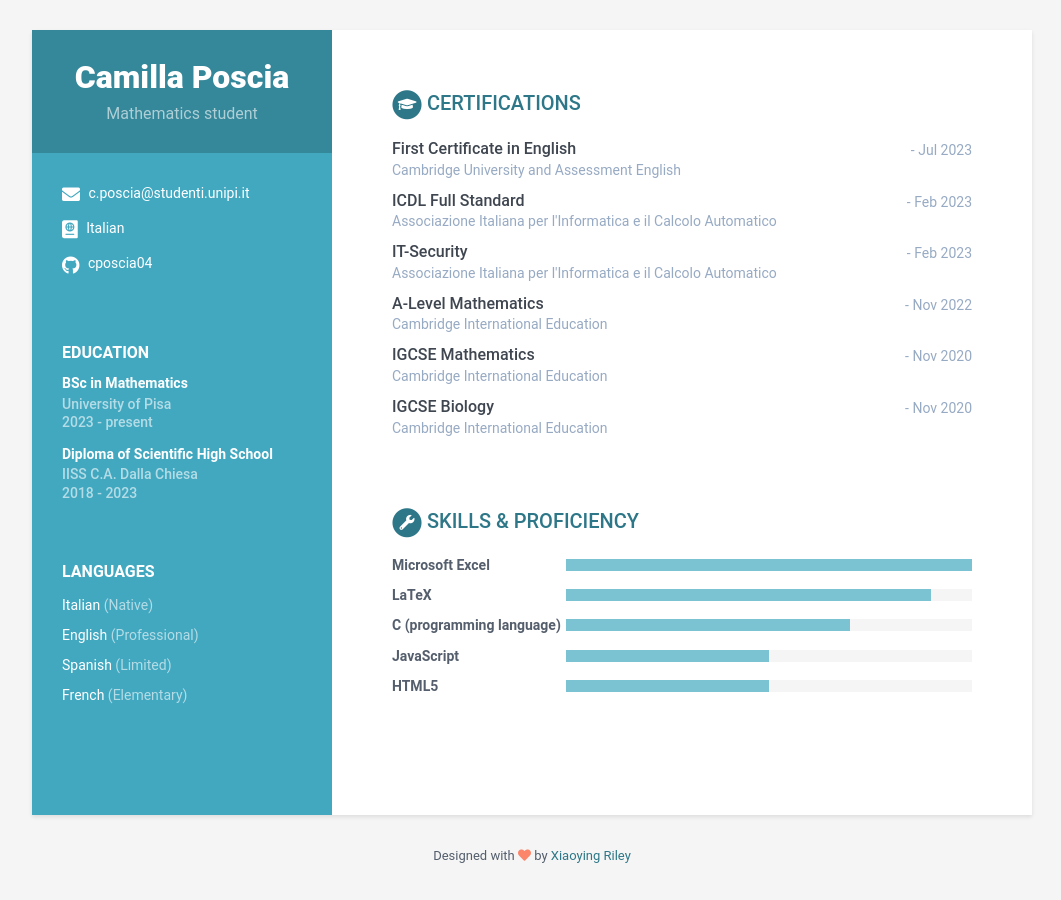
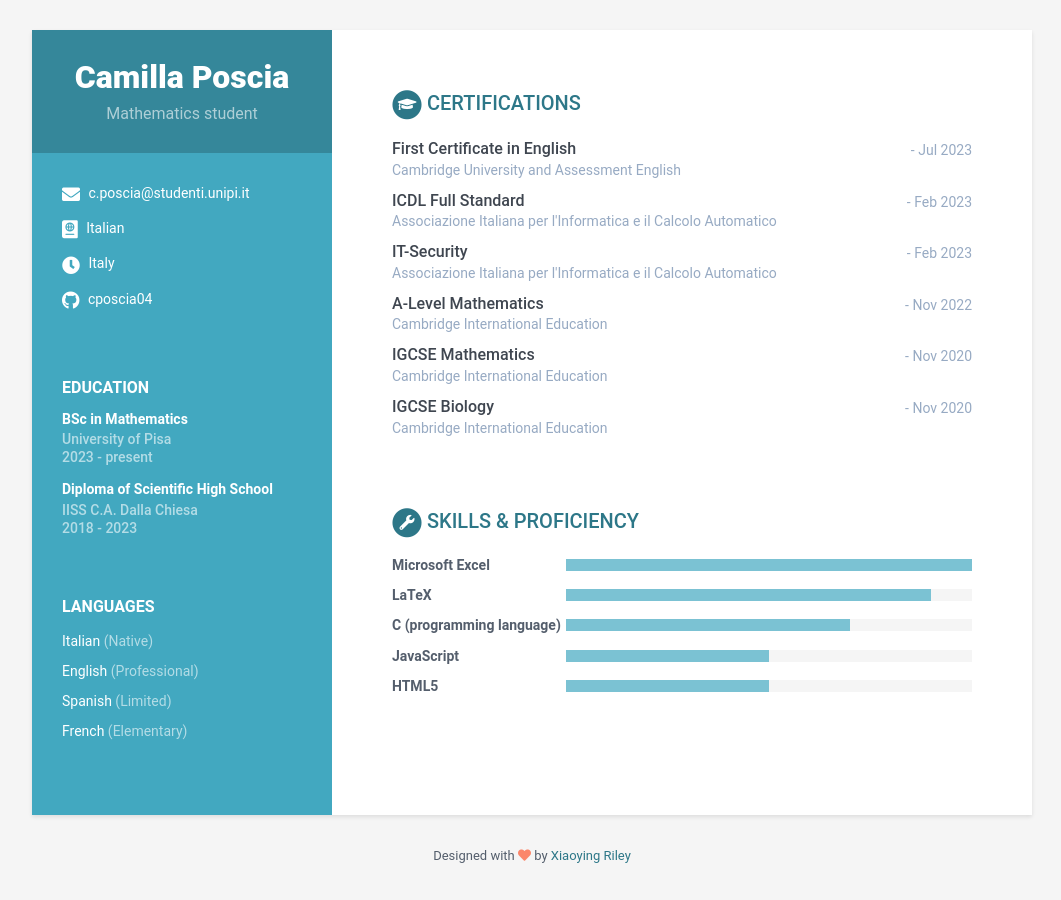
Before and after one commit to cposcia/online-resume, a Jekyll site: the page built from index.html, in a window 1280 px wide. Shown: the whole page, without its empty margins (108-1169 px from the left). Built offline with Jekyll 4.4.1, drawn with Linux system fonts in a browser that asks for light colours.

Commit message:
Update data.yml

```diff
--- a/_data/data.yml
+++ b/_data/data.yml
@@ -15,7 +15,7 @@ sidebar:
   # Sidebar links
   email: c.poscia@studenti.unipi.it
   phone:
-  timezone:
+  timezone: Italy
   citizenship: Italian
   website: # do not add http://
   linkedin:
```
